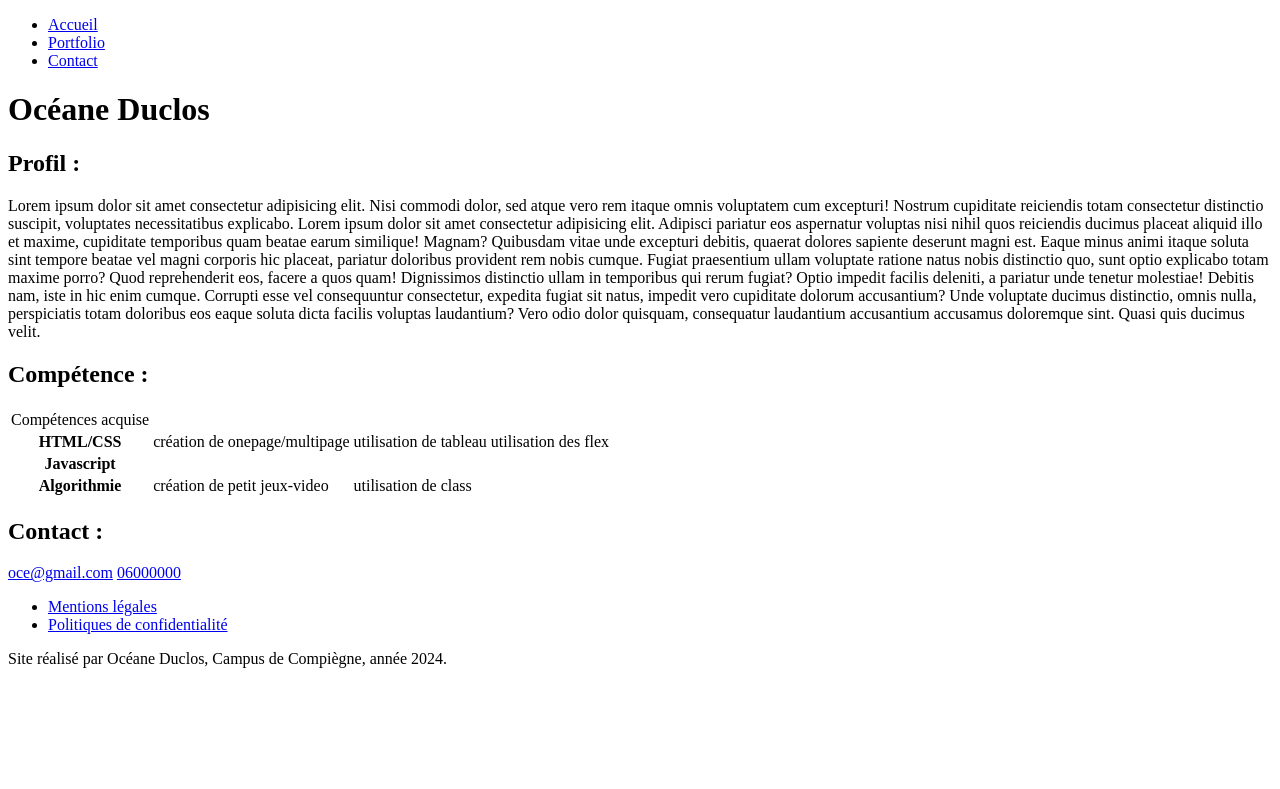
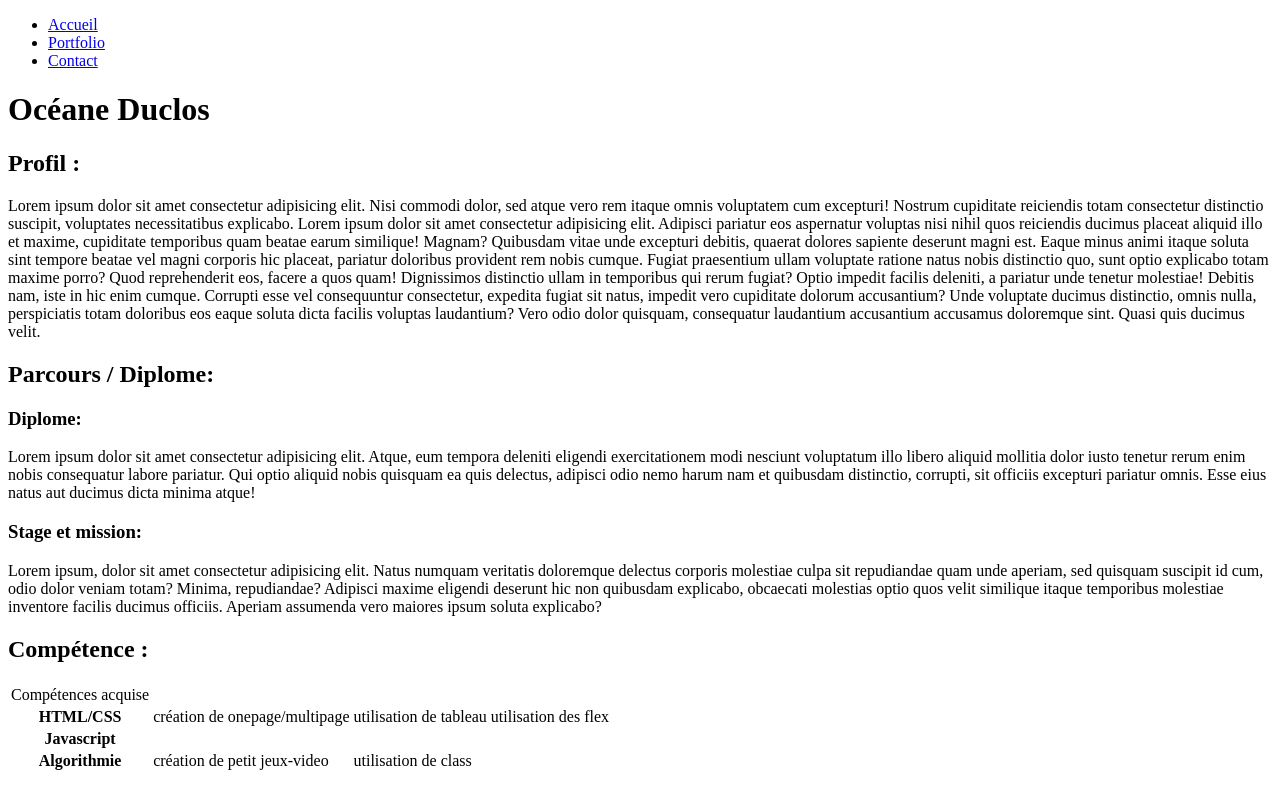
Before and after one commit to Oceane2911/cv, a plain HTML site: page index.html in a window 1280 px wide. Shown: the top 789 px of the page. Drawn offline with Linux system fonts and the light colour scheme.

Commit message:
ajout parcours et diplome

```diff
--- a/index.html
+++ b/index.html
@@ -32,6 +32,13 @@
             Optio impedit facilis deleniti, a pariatur unde tenetur molestiae! Debitis nam, iste in hic enim cumque. Corrupti esse vel consequuntur consectetur, expedita fugiat sit natus, impedit vero cupiditate dolorum accusantium?
             Unde voluptate ducimus distinctio, omnis nulla, perspiciatis totam doloribus eos eaque soluta dicta facilis voluptas laudantium? Vero odio dolor quisquam, consequatur laudantium accusantium accusamus doloremque sint. Quasi quis ducimus velit.
         </p>
+        <h2>Parcours / Diplome:</h2>
+            <h3>Diplome:</h3>
+                <p>Lorem ipsum dolor sit amet consectetur adipisicing elit. Atque, eum tempora deleniti eligendi exercitationem modi nesciunt voluptatum illo libero aliquid mollitia dolor iusto tenetur rerum enim nobis consequatur labore pariatur.
+                Qui optio aliquid nobis quisquam ea quis delectus, adipisci odio nemo harum nam et quibusdam distinctio, corrupti, sit officiis excepturi pariatur omnis. Esse eius natus aut ducimus dicta minima atque!</p>
+            <h3>Stage et mission:</h3>
+                <p>Lorem ipsum, dolor sit amet consectetur adipisicing elit. Natus numquam veritatis doloremque delectus corporis molestiae culpa sit repudiandae quam unde aperiam, sed quisquam suscipit id cum, odio dolor veniam totam?
+                Minima, repudiandae? Adipisci maxime eligendi deserunt hic non quibusdam explicabo, obcaecati molestias optio quos velit similique itaque temporibus molestiae inventore facilis ducimus officiis. Aperiam assumenda vero maiores ipsum soluta explicabo?</p>
         <h2>
             Compétence :
         </h2>
@@ -63,6 +70,7 @@
                 </tr>
             </tbody>
         </table>
+
     </main>
     <footer>
         <h2>
```
